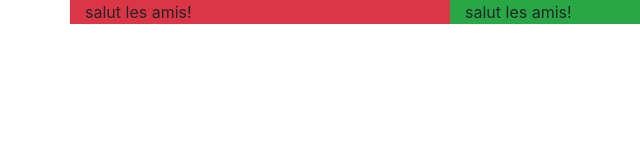
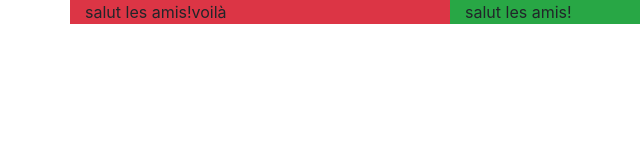
Before and after one commit to webmaster83/bootstrap4, a plain HTML site: page exercice1.html in a window 1280 px wide. Shown: the full height of the page, 0-640 px from the left. Drawn offline with nearby package versions, Linux system fonts and the light colour scheme.

Commit message:
changement phrase div1

```diff
--- a/exercice1.html
+++ b/exercice1.html
@@ -14,7 +14,7 @@
   <body>
     <div class="container">
    	  <div class="row">
-   	  <div class="col-md-4 bg-danger"> salut les amis!</div>
+   	  <div class="col-md-4 bg-danger"> salut les amis!voilà</div>
    	  <div class="col-md-4 bg-success"> salut les amis!</div>
    	  <div class="col-md-4 bg-primary"> salut les amis!</div>
    	  </div>
```
